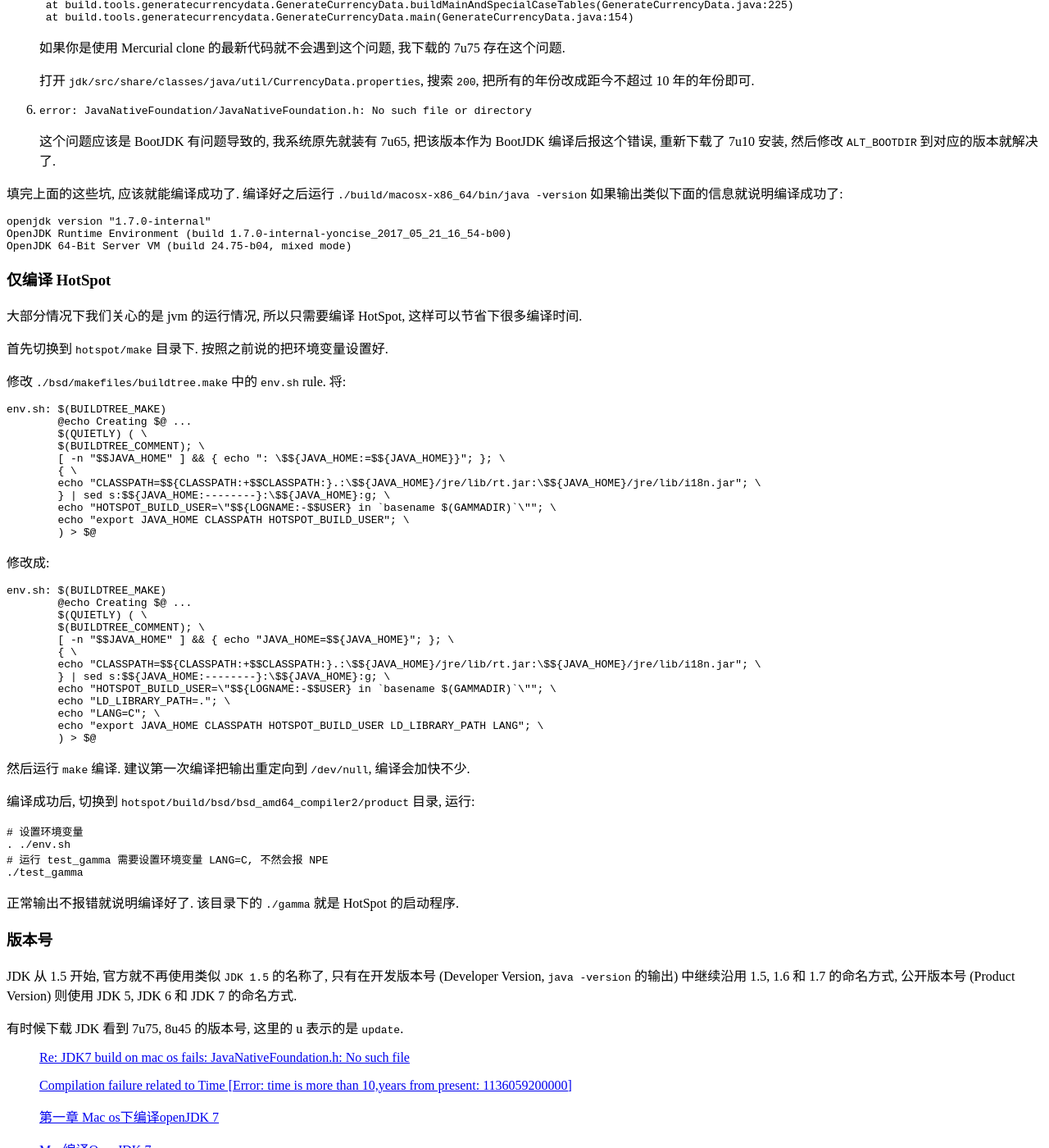
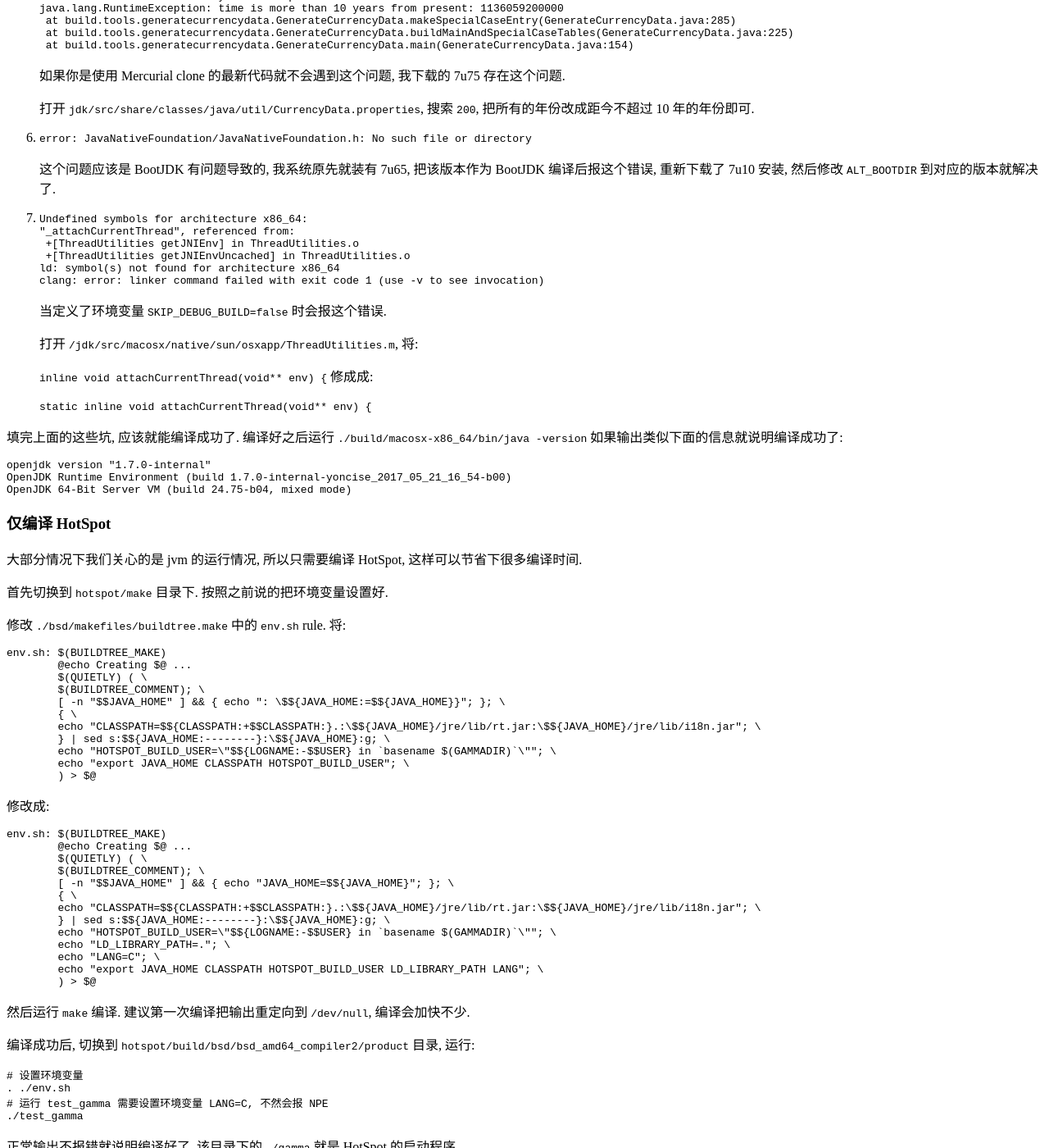
Before and after one commit to yoncise/yoncise.github.io, a Jekyll site: the page built from _posts/2017-05-21-Mac-编译-OpenJDK-7.md, in a window 1280 px wide and 1400 px high, scrolled down 2066 px. Shown: the whole window at 82% size. Built offline with Jekyll 4.4.1, drawn with Linux system fonts in a browser that asks for light colours; some of the changed text lies outside the part shown.

Commit message:
make trace; openjdk debug build

````diff
--- a/_posts/2017-05-21-Mac-编译-OpenJDK-7.md
+++ b/_posts/2017-05-21-Mac-编译-OpenJDK-7.md
@@ -59,6 +59,8 @@
     export ALT_CUPS_HEADERS_PATH=<CUPS 解压缩后的文件夹>
     # 设置 BootJDK
     export ALT_BOOTDIR=`/usr/libexec/java_home -v 1.7`
+    # 生成 debug 版本
+    export SKIP_DEBUG_BUILD=false
     # 取消 JAVA_HOME 和 CLASSPATH 变量
     unset JAVA_HOME
     unset CLASSPATH
@@ -139,6 +141,23 @@
     这个问题应该是 BootJDK 有问题导致的, 我系统原先就装有 7u65,
     把该版本作为 BootJDK 编译后报这个错误,
     重新下载了 7u10 安装, 然后修改 `ALT_BOOTDIR` 到对应的版本就解决了.
+
+7. ```
+Undefined symbols for architecture x86_64:
+"_attachCurrentThread", referenced from:
+    +[ThreadUtilities getJNIEnv] in ThreadUtilities.o
+    +[ThreadUtilities getJNIEnvUncached] in ThreadUtilities.o
+ld: symbol(s) not found for architecture x86_64
+clang: error: linker command failed with exit code 1 (use -v to see invocation)
+```
+
+    当定义了环境变量 `SKIP_DEBUG_BUILD=false` 时会报这个错误.
+
+    打开 `/jdk/src/macosx/native/sun/osxapp/ThreadUtilities.m`, 将:
+
+    `inline void attachCurrentThread(void** env) {` 修成成:
+
+    `static inline void attachCurrentThread(void** env) {`
 
 填完上面的这些坑, 应该就能编译成功了.
 编译好之后运行 `./build/macosx-x86_64/bin/java -version` 如果输出类似下面的信息就说明编译成功了:
````
Also changed, not shown: _posts/2017-06-14-Makefile-生成文件追踪.md (added, +46 -0 lines).
